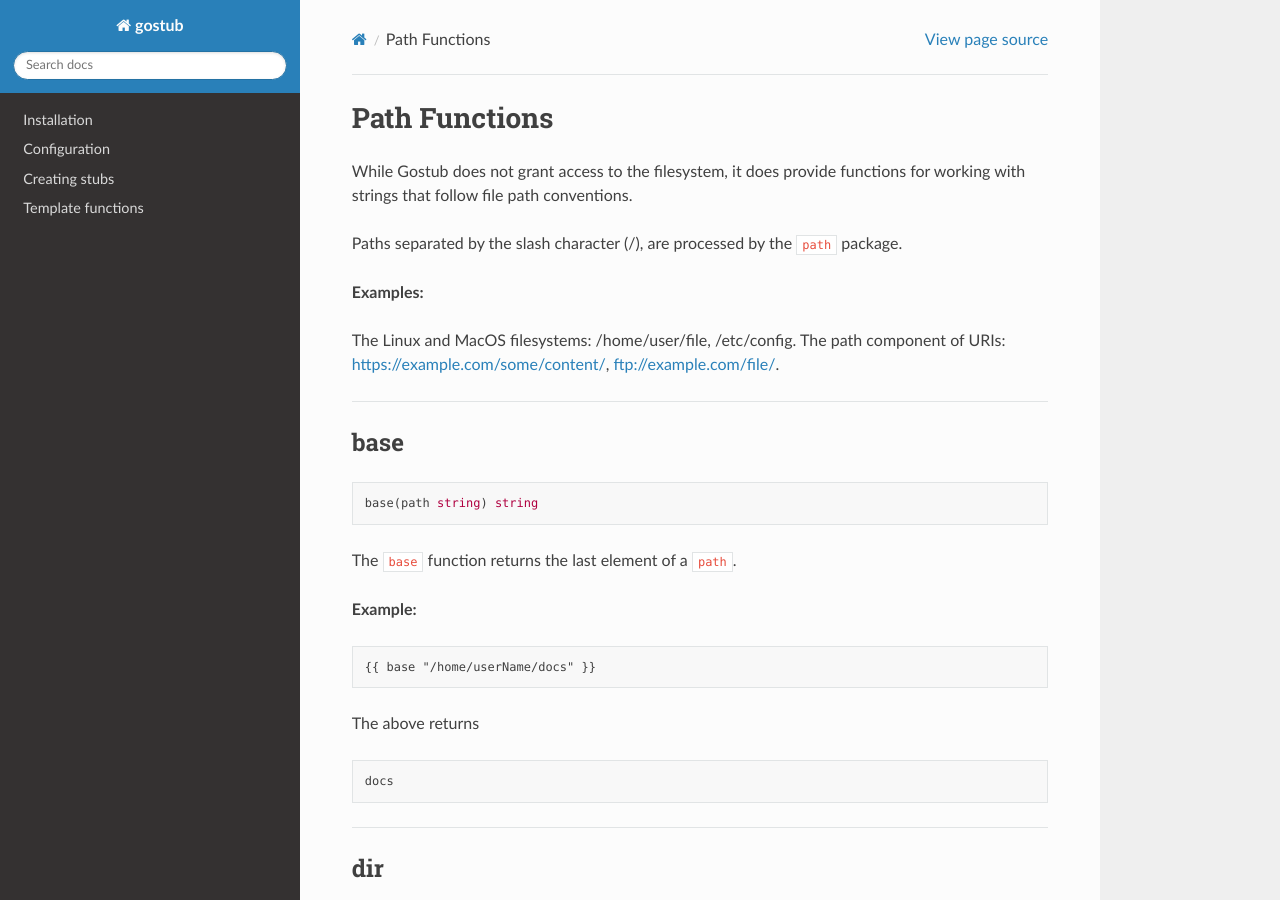
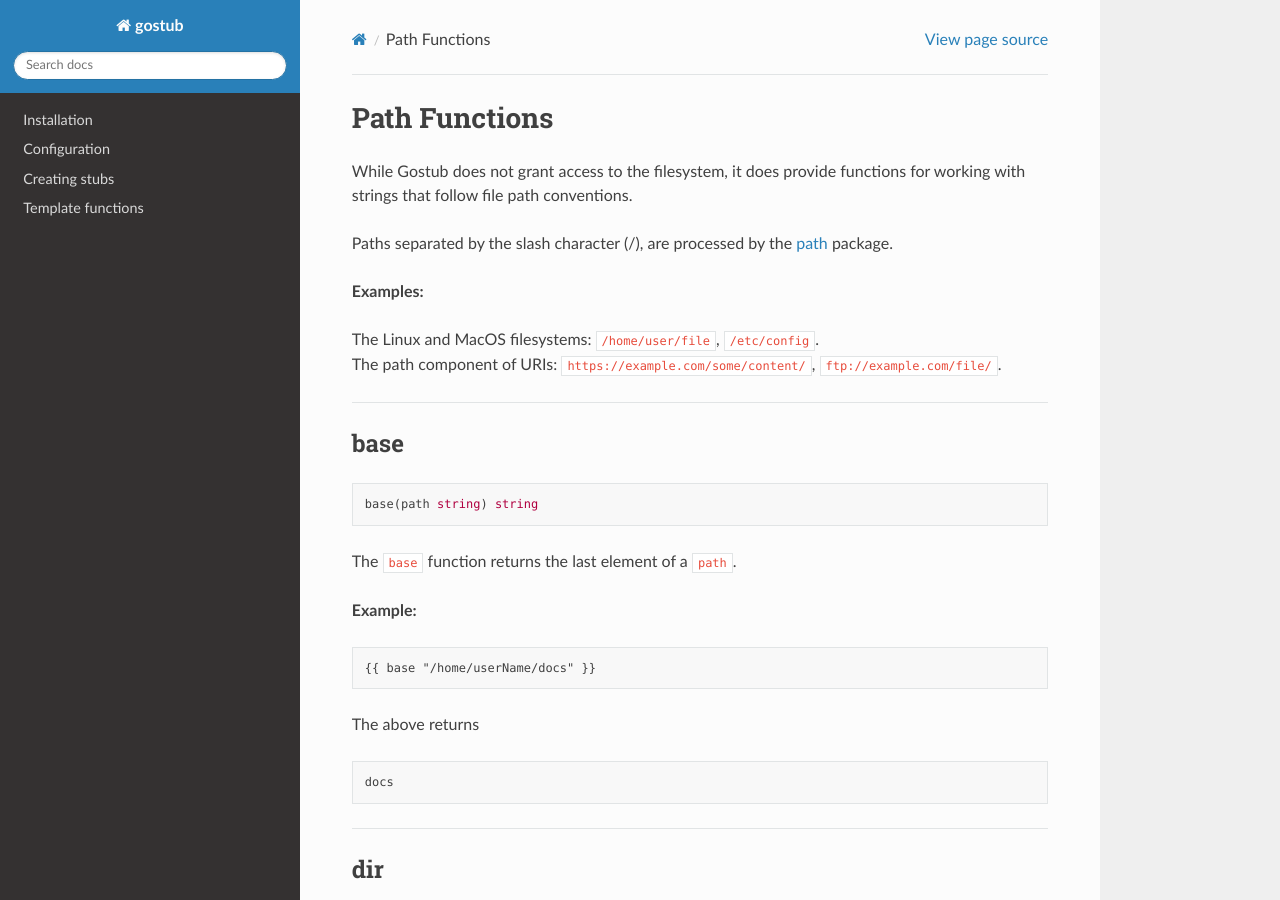
Before and after one commit to Rom4eg/gostub, a Sphinx documentation site: the page built from docs/funcs/path.rst, in a window 1280 px wide and 900 px high. Built offline with Sphinx 7.4.7 and the Read the Docs theme 3.1.0, drawn with Linux system fonts in a browser that asks for light colours; part of the change alters nothing that is shown.

```diff
--- a/docs/funcs/path.rst
+++ b/docs/funcs/path.rst
@@ -3,12 +3,13 @@ Path Functions
 
 While Gostub does not grant access to the filesystem, it does provide functions for working with strings that follow file path conventions.
 
-Paths separated by the slash character (/), are processed by the ``path`` package.
+Paths separated by the slash character (/), are processed by the `path <https://pkg.go.dev/path>`__ package.
 
 **Examples:**
 
-The Linux and MacOS filesystems: /home/user/file, /etc/config.
-The path component of URIs: https://example.com/some/content/, ftp://example.com/file/.
+|   The Linux and MacOS filesystems: ``/home/user/file``, ``/etc/config``.
+|   The path component of URIs: ``https://example.com/some/content/``, ``ftp://example.com/file/``.
+
 
 ----
 
```
